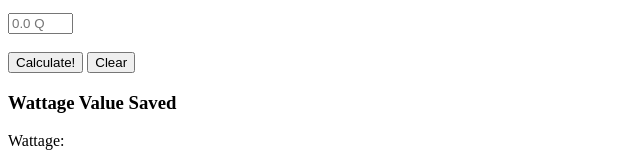
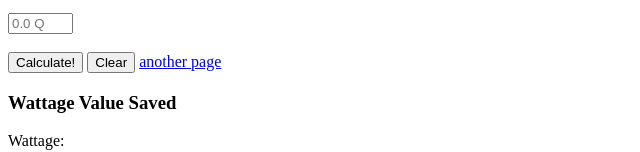
Before and after one commit to ksy903/Sylvania, a plain HTML site: page index.html in a window 1280 px wide. Shown: the part 1922-2074 px from the top of the page, without its empty margins (0-640 px from the left). Drawn offline with Linux system fonts and the light colour scheme.

Commit message:
Created a test link to see how transitions work

```diff
--- a/index.html
+++ b/index.html
@@ -75,6 +75,8 @@
 	<br><br><input type='button' onclick='calculationValidate(6);' value='Calculate!'></button>
 	<input type='button' onclick='clearAll();' value='Clear'></button>
 
+	<a href = "anotherPage.html">another page</a>
+
 	<h3>Wattage Value Saved</h3>
 	<p> Wattage: <value id="wattValue"></value></p>
 	<h3>SCFM Value Saved</h3>
```
